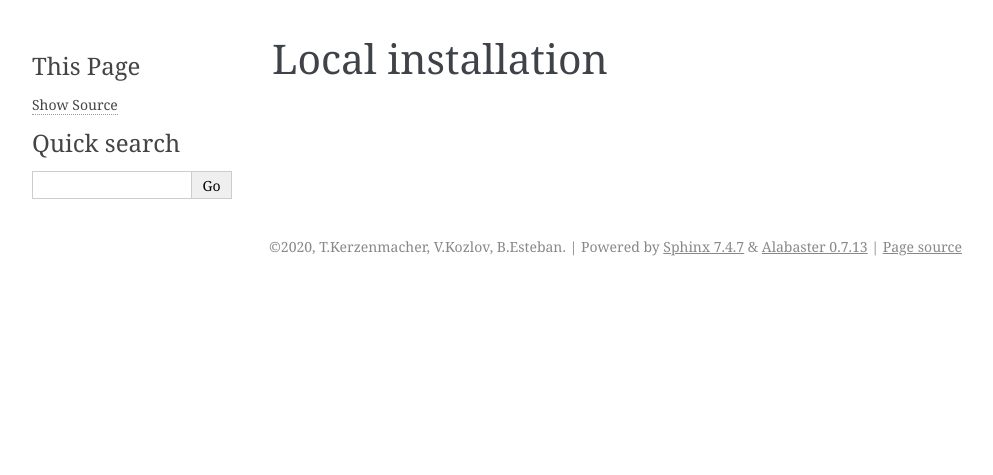
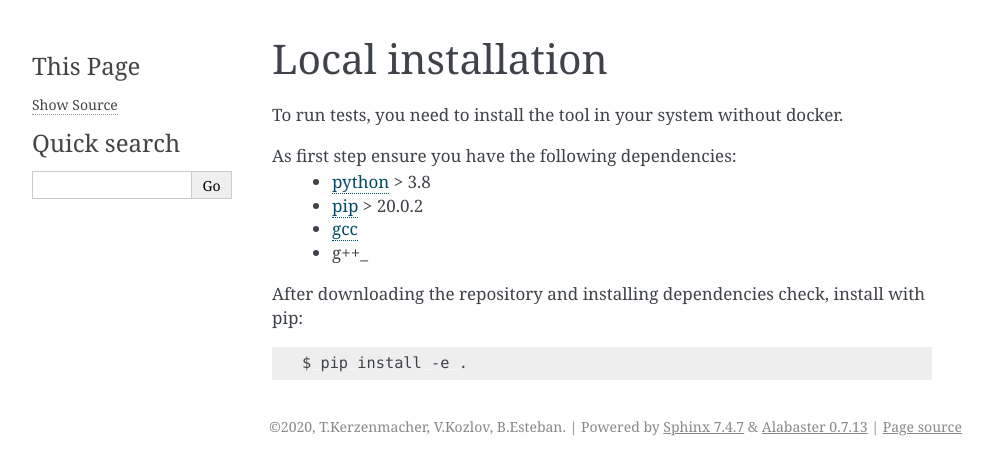
Before and after one commit to EOSC-synergy/o3skim, a Sphinx documentation site: the page built from docs/dev_guide/local-install.rst, in a window 1280 px wide. Shown: the top 475 px of the page, without its empty margins (148-1141 px from the left). Built offline with Sphinx 7.4.7, drawn with Linux system fonts in a browser that asks for light colours.

Commit message:
Add first draft for local installation documentation

```diff
--- a/docs/dev_guide/local-install.rst
+++ b/docs/dev_guide/local-install.rst
@@ -1,2 +1,22 @@
 Local installation
 ==================================
+
+To run tests, you need to install the tool in your system without docker.
+
+As first step ensure you have the following dependencies:
+ - python_ > 3.8
+ - pip_ > 20.0.2
+ - gcc_
+ - g++_
+
+After downloading the repository and installing dependencies check, install with pip:
+
+.. code-block:: bash
+
+    $ pip install -e .
+
+
+.. _python: https://www.python.org
+.. _pip: https://pypi.org
+.. _gcc: https://gcc.gnu.org
+.. _g++:
```
